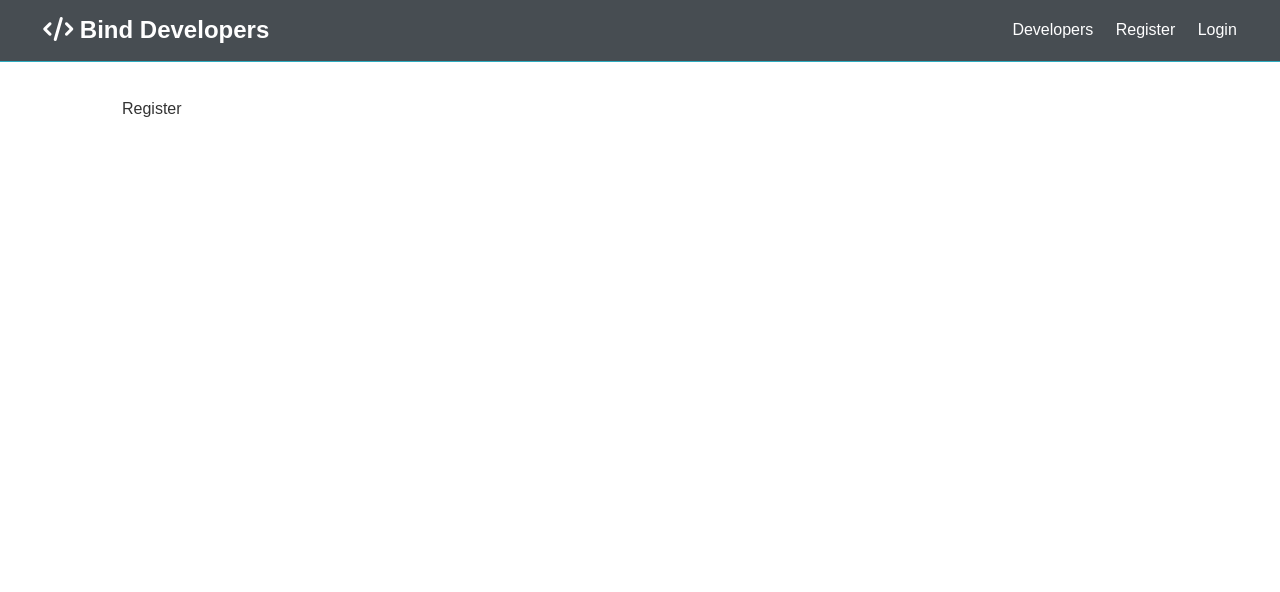
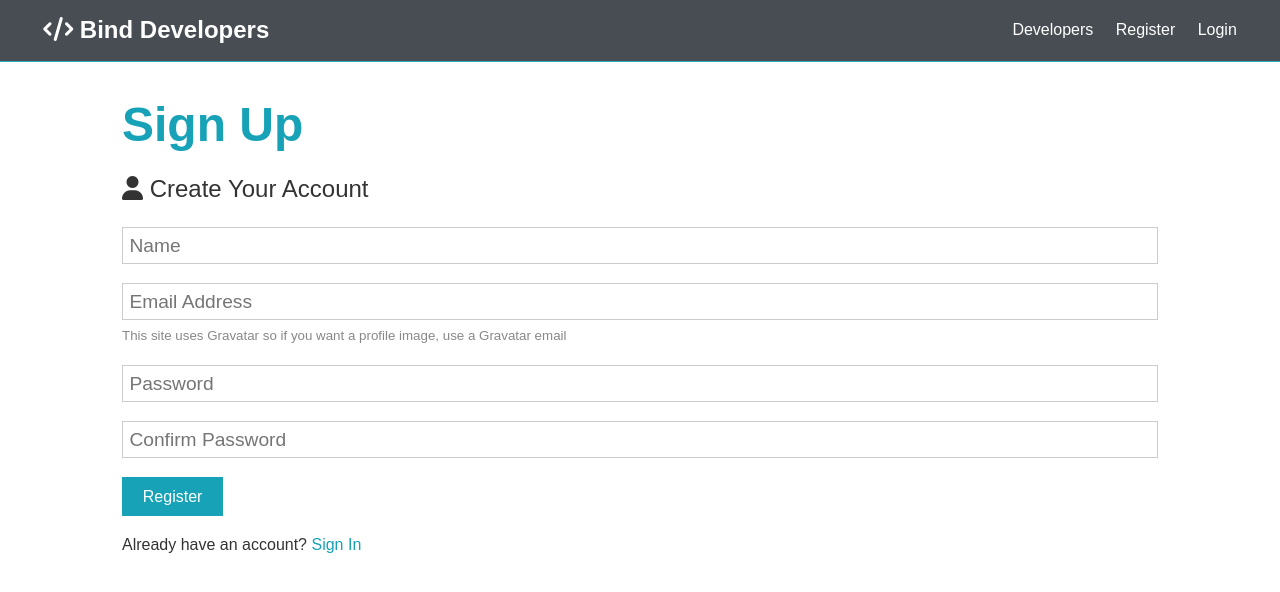
Before and after one commit to VPihalov/Social-network, a React (Create React App) app in the folder client/: page /register in a window 1280 px wide. Shown: the top 592 px of the page. Built offline with nearby package versions, Linux system fonts and the light colour scheme.

Commit message:
feat(Register form): jsx for register form created

```diff
--- a/client/src/components/auth/Register.js
+++ b/client/src/components/auth/Register.js
@@ -1,10 +1,49 @@
-import React from 'react'
+import React, {Fragment, useState} from 'react'
 
 const Register = () => {
+	//formData - our state - all widgets on the form
+	//formDate is like state = {formData: {}}
+	//setFormData - function to update state
+	//setFormData - is like this.setState - pass new state
+	const [formData, setFormData] = useState({});
+
 	return (
-		<div>
-			Register
-		</div>
+		<Fragment>
+			<h1 className="large text-primary">Sign Up</h1>
+				<p className="lead"><i className="fas fa-user"></i> Create Your Account</p>
+				<form className="form" action="create-profile.html">
+					<div className="form-group">
+						<input type="text" placeholder="Name" name="name" required />
+					</div>
+					<div className="form-group">
+						<input type="email" placeholder="Email Address" name="email" />
+						<small className="form-text"
+							>This site uses Gravatar so if you want a profile image, use a
+							Gravatar email</small
+						>
+					</div>
+					<div className="form-group">
+						<input
+							type="password"
+							placeholder="Password"
+							name="password"
+							minLength="6"
+						/>
+					</div>
+					<div className="form-group">
+						<input
+							type="password"
+							placeholder="Confirm Password"
+							name="password2"
+							minLength="6"
+						/>
+					</div>
+					<input type="submit" className="btn btn-primary" value="Register" />
+				</form>
+				<p className="my-1">
+					Already have an account? <a href="login.html">Sign In</a>
+				</p>
+		</Fragment>
 	)
 };
 
```
